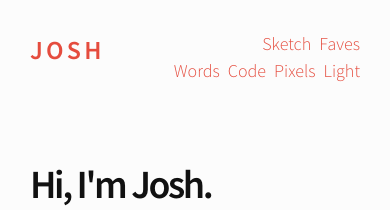
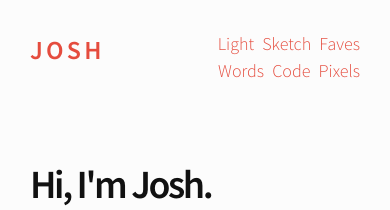
Before and after one commit to JEKYLL-WEB-TEMPLATES/raichur.github.io, a Jekyll site: the page built from index.html, in a window 390 px wide. Shown: the top 210 px of the page. Built offline with Jekyll 4.4.1, drawn with Linux system fonts in a browser that asks for light colours.

Commit message:
nav tweaks

```diff
--- a/resources/_sass/_layout.scss
+++ b/resources/_sass/_layout.scss
@@ -26,6 +26,9 @@
     margin-top: 10px;
   }
   nav {
+    li:nth-child(4){
+      clear:right;
+    }
     ul {
       li {
         float: right;
@@ -222,7 +225,7 @@ footer {
 }
 
 // Media Queries
-@media screen and (max-width: 1100px) {
+@media screen and (max-width: 1150px) {
   .light {
     -webkit-column-count: 4;
     -webkit-column-gap:   0px;
@@ -249,7 +252,7 @@ footer {
     max-width: 98%;
   }
 }
-@media screen and (max-width: 700px) {
+@media screen and (max-width: 650px) {
   .album {
     img {
       width: 100%;
@@ -286,11 +289,6 @@ footer {
       font-size: 1.3rem;
     }
   }
-  nav {
-    li:nth-child(3){
-      clear:right;
-    }
-  }
   .large {
     font-size: 2.5rem;
     line-height: 2.5rem;
```
